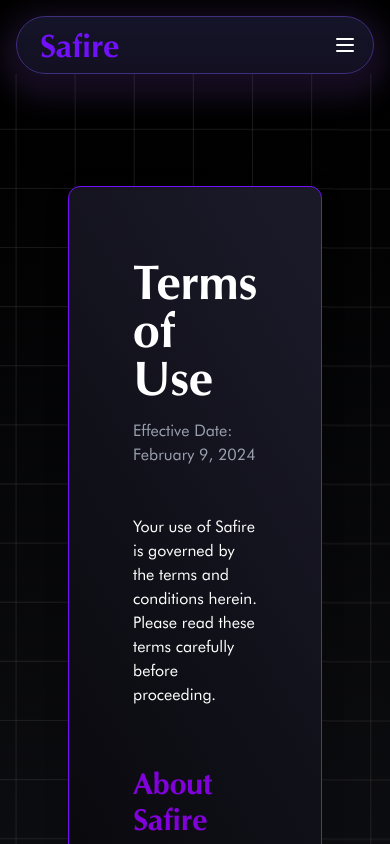
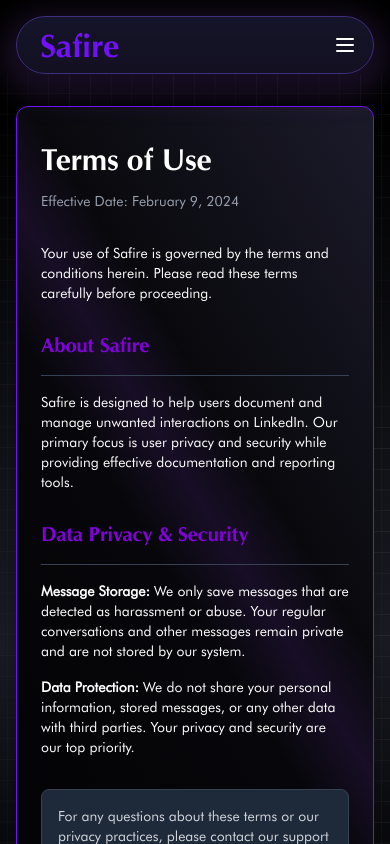
Before and after one commit to rajveeerr/SafeDM-Fork, a React (Vite) app in the folder client/: page /terms in a window 390 px wide. Shown: the top 844 px of the page. Built offline with nearby package versions, Linux system fonts and the light colour scheme.

Commit message:
Update Terms.jsx

```diff
--- a/client/src/components/User/Terms.jsx
+++ b/client/src/components/User/Terms.jsx
@@ -4,7 +4,7 @@
 const Terms = () => {
   return (
     <div
-            className="min-h-screen w-full bg-[#1a1b23] relative flex items-center justify-center "
+      className="min-h-screen w-full relative flex items-center justify-center"
       style={{
         background: 'linear-gradient(179deg, #000 1.34%, #1A1B23 64.44%, #000 99.13%)',
         boxShadow: '0px 4px 24px -1px rgba(0, 0, 0, 0.20)',
@@ -23,34 +23,37 @@
         }}
       />
 
-<div className='p-20'>
-            <div className="max-w-4xl z-10 mx-auto px-16 py-20 bg-gradient-to-b from-purple-600/2 to-transparent backdrop-blur-sm border border-purple-700 shadow-lg flex flex-col rounded-xl my-8 md:my-0  sm:p-6"
+
+      <div className="w-full py-8 px-4 sm:py-12 sm:px-6 md:py-16 lg:py-20">
+        <div
+          className="max-w-4xl z-10 mx-auto px-6 py-10 sm:px-10 md:px-16 md:py-16 bg-gradient-to-b from-purple-600/2 to-transparent backdrop-blur-sm border rounded-xl"
           style={{
             border: '1px solid #7210FA',
             background: 'linear-gradient(238deg, #1A1928 3.38%, #09090D 39.75%, #180E26 48.42%, #07070B 57.09%, #040406 86.32%)',
             boxShadow: '0px 4px 24px -1px rgba(0, 0, 0, 0.20)',
             backdropFilter: 'blur(20px)'
-              }}>
-                <div className="mb-12">
-                    <h1 className="font-[URW-bold] text-5xl font-bold text-white mb-2">Terms of Use</h1>
-                    <p className=" font-[futura] text-gray-400">Effective Date: February 9, 2024</p>
+          }}
+        >
+          <div className="mb-8 md:mb-12">
+            <h1 className="font-[URW-bold] text-3xl sm:text-4xl md:text-5xl font-bold text-white mb-2">Terms of Use</h1>
+            <p className="font-[futura] text-gray-400 text-sm sm:text-base">Effective Date: February 9, 2024</p>
           </div>
 
           <div className="prose prose-lg max-w-none">
-                    <p className=" font-[futura] text-white text-md mb-16">
+            <p className="font-[futura] text-white text-sm sm:text-base md:text-md mb-8 md:mb-16">
               Your use of Safire is governed by the terms and conditions herein.
               Please read these terms carefully before proceeding.
             </p>
 
-                    <h2 className="text-3xl font-[URW-bold] font-bold text-purple-700 mt-8 pb-3 mb-6 border-b border-gray-700">About Safire</h2>
-                    <p className="font-[futura] text-white text-md mb-16">
+            <h2 className="text-xl sm:text-2xl md:text-3xl font-[URW-bold] font-bold text-purple-700 mt-6 md:mt-8 pb-3 mb-4 md:mb-6 border-b border-gray-700">About Safire</h2>
+            <p className="font-[futura] text-white text-sm sm:text-base md:text-md mb-8 md:mb-16">
               Safire is designed to help users document and manage unwanted
               interactions on LinkedIn. Our primary focus is user privacy and security while providing
               effective documentation and reporting tools.
             </p>
 
-                    <h2 className="text-3xl font-[URW-bold] font-bold text-purple-700 mt-8 pb-3 mb-6 border-b border-gray-700">Data Privacy & Security</h2>
-                    <div className="space-y-4 font-[futura] text-white text-md mb-16">
+            <h2 className="text-xl sm:text-2xl md:text-3xl font-[URW-bold] font-bold text-purple-700 mt-6 md:mt-8 pb-3 mb-4 md:mb-6 border-b border-gray-700">Data Privacy & Security</h2>
+            <div className="space-y-4 font-[futura] text-white text-sm sm:text-base md:text-md mb-8 md:mb-16">
               <p>
                 <strong className="text-white">Message Storage: </strong> We only save messages that
                 are detected as harassment or abuse. Your regular conversations and other messages
@@ -63,8 +66,8 @@
               </p>
             </div>
 
-                    <div className="mt-12 p-4 bg-gray-50 rounded-lg">
-                        <p className="text-md font-[futura] text-gray-600">
+            <div className="mt-8 md:mt-12 p-4 bg-gray-800 bg-opacity-50 rounded-lg border border-gray-700">
+              <p className="text-sm sm:text-base font-[futura] text-gray-300">
                 For any questions about these terms or our privacy practices, please contact
                 our support team.
               </p>
```
Lines whose indentation alone changed are shown as unchanged.
